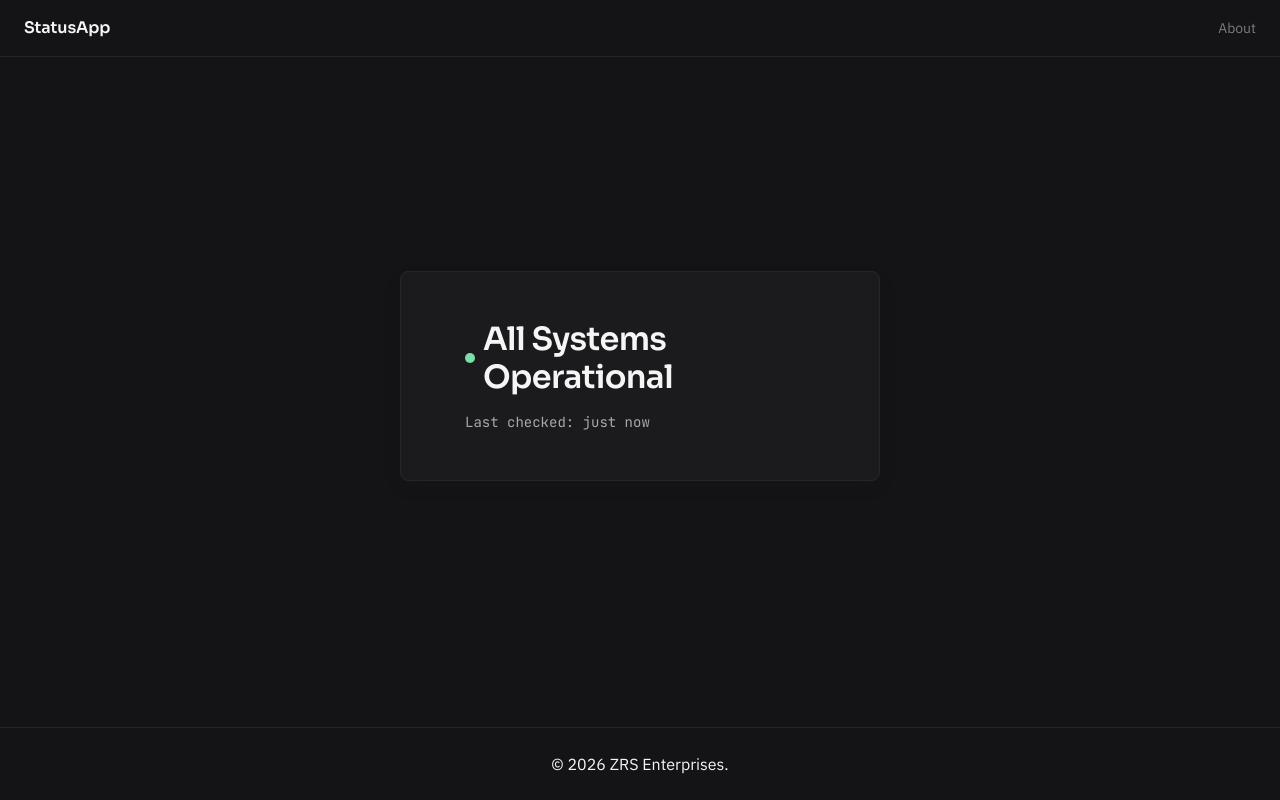
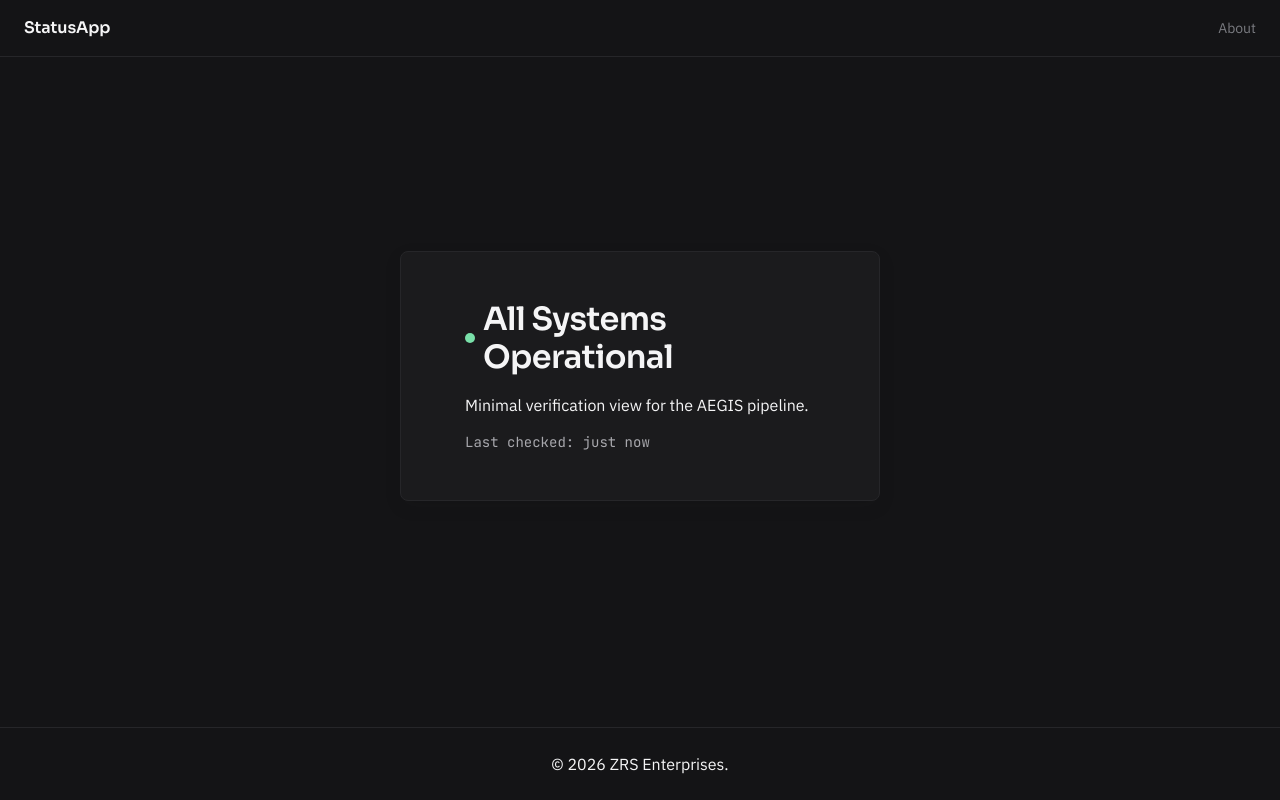
Before and after one commit to AEGIS-OSX/statusapp-pftest-1779646814, a Next.js app: page / in a window 1280 px wide. Built offline with nearby package versions, Linux system fonts and the light colour scheme.

Commit message:
feat: Page integration -- wire all components into app/page.tsx [worker-coder via sterling]

```diff
--- a/app/page.tsx
+++ b/app/page.tsx
@@ -1,7 +1,7 @@
 import type { Metadata } from "next";
 
 export const metadata: Metadata = {
-  title: { absolute: "StatusApp — System status" },
+  title: "StatusApp — System status",
   description:
     "StatusApp displays a single, instrument-style status panel to verify the AEGIS pipeline. Static content only; not a monitoring service.",
 };
@@ -22,6 +22,8 @@ export default function Home() {
           </h1>
         </div>
 
+        <p className="status-subheadline">Minimal verification view for the AEGIS pipeline.</p>
+
         <p className="status-timestamp">Last checked: just now</p>
 
         <span className="sr-only">
```
